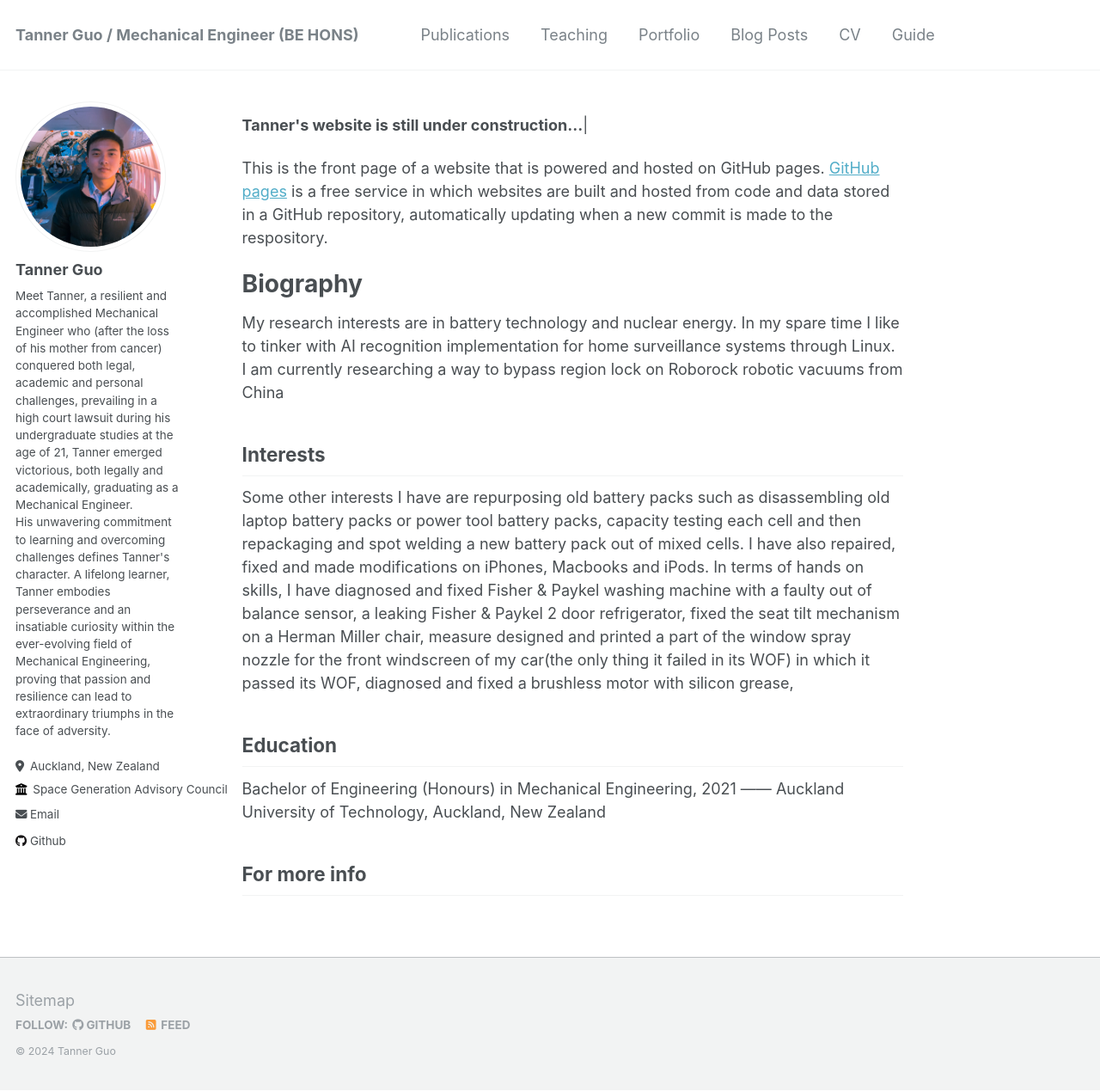
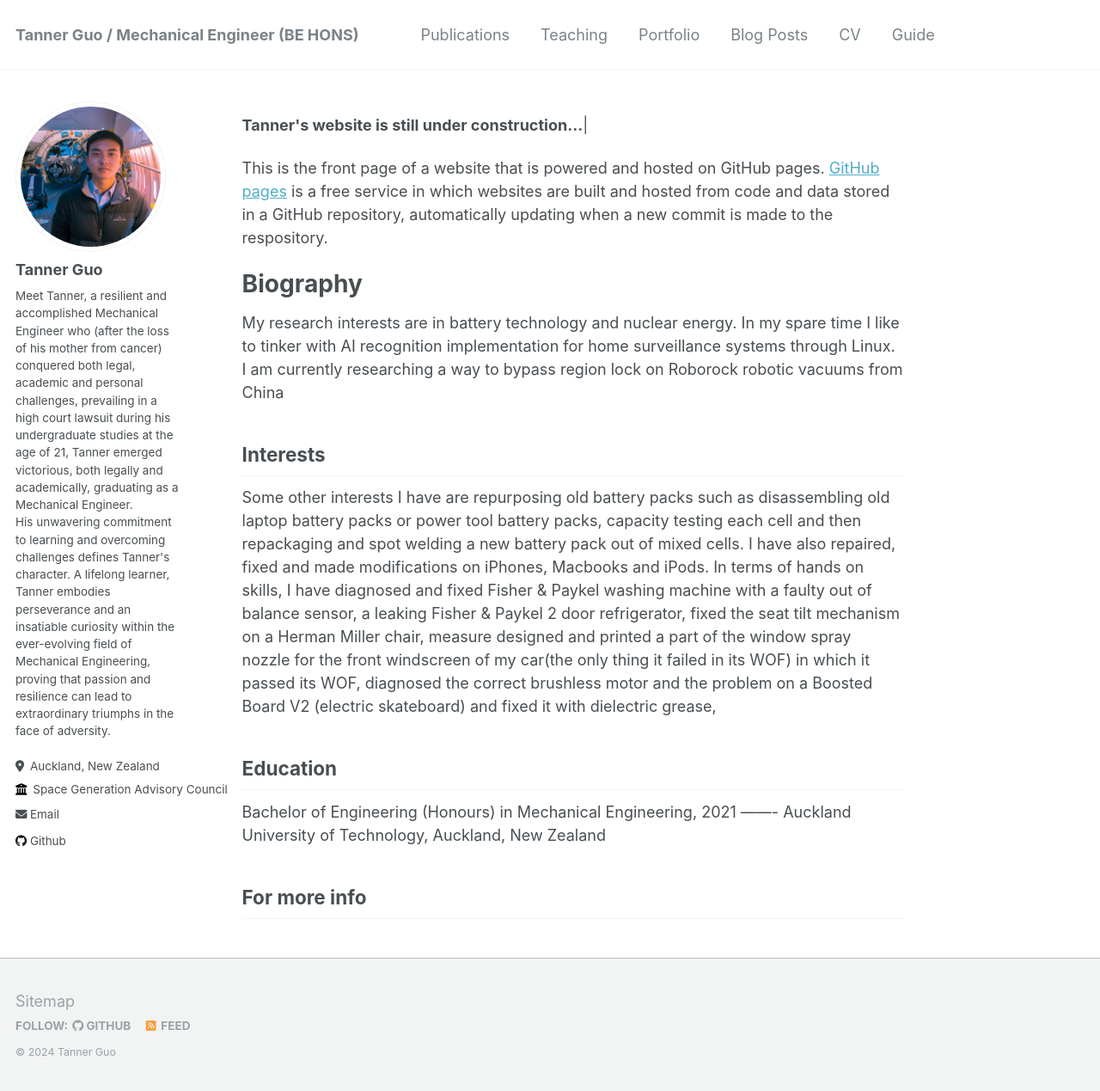
Before and after one commit to Tannerguo/tannerguo.github.io, a Jekyll site: the page built from _pages/about.md, in a window 1280 px wide and 1269 px high. Shown: the whole window at 86% size. Built offline with Jekyll 4.4.1, drawn with Linux system fonts in a browser that asks for light colours; nearby versions of some CDN libraries.

Commit message:
Update about.md

```diff
--- a/_pages/about.md
+++ b/_pages/about.md
@@ -31,12 +31,12 @@ My research interests are in battery technology and nuclear energy. In my spare
 
 Interests
 ------
-Some other interests I have are repurposing old battery packs such as disassembling old laptop battery packs or power tool battery packs, capacity testing each cell and then repackaging and spot welding a new battery pack out of mixed cells. I have also repaired, fixed and made modifications on iPhones, Macbooks and iPods. In terms of hands on skills, I have diagnosed and fixed Fisher & Paykel washing machine with a faulty out of balance sensor, a leaking Fisher & Paykel 2 door refrigerator, fixed the seat tilt mechanism on a Herman Miller chair, measure designed and printed a part of the window spray nozzle for the front windscreen of my car(the only thing it failed in its WOF) in which it passed its WOF, diagnosed and fixed a brushless motor with silicon grease,
+Some other interests I have are repurposing old battery packs such as disassembling old laptop battery packs or power tool battery packs, capacity testing each cell and then repackaging and spot welding a new battery pack out of mixed cells. I have also repaired, fixed and made modifications on iPhones, Macbooks and iPods. In terms of hands on skills, I have diagnosed and fixed Fisher & Paykel washing machine with a faulty out of balance sensor, a leaking Fisher & Paykel 2 door refrigerator, fixed the seat tilt mechanism on a Herman Miller chair, measure designed and printed a part of the window spray nozzle for the front windscreen of my car(the only thing it failed in its WOF) in which it passed its WOF, diagnosed the correct brushless motor and the problem on a Boosted Board V2 (electric skateboard) and fixed it with dielectric grease,
 
 Education
 ------
 Bachelor of Engineering (Honours) in Mechanical Engineering, 2021
-------
+-------
 Auckland University of Technology, Auckland, New Zealand
 
 
```
